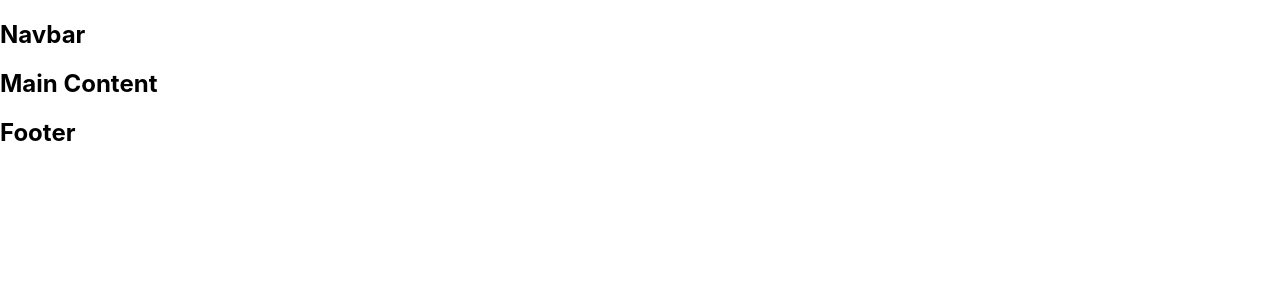
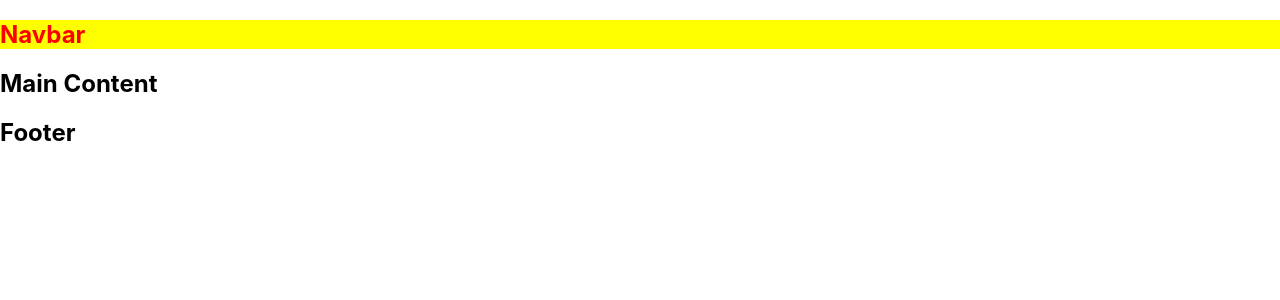
Before and after one commit to adityabisoi/react-tutorials, a React (Create React App) app: page / in a window 1280 px wide. Shown: the top 300 px of the page. Built offline with nearby package versions, Linux system fonts and the light colour scheme; the HTML template or start-up script is replaced by a standard one.

Commit message:
inline css styling added

```diff
--- a/src/components/Header.js
+++ b/src/components/Header.js
@@ -1,9 +1,13 @@
 import React from 'react'
 
 function Header(){
+    const styles={
+        color:"red",
+        backgroundColor:"yellow"
+    }
     return(
         <nav>
-            <h1>Navbar</h1>
+            <h1 style={styles}>Navbar</h1>
         </nav>
     )
 }
```
